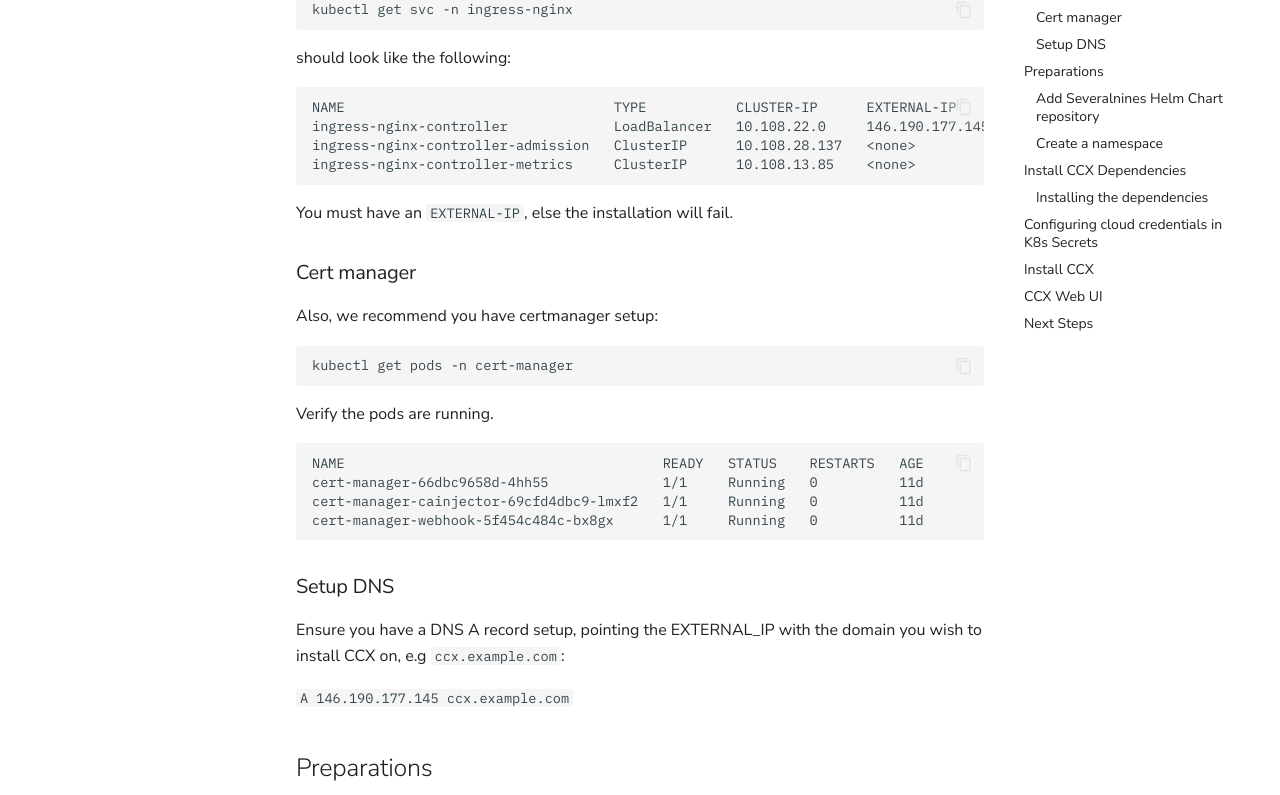
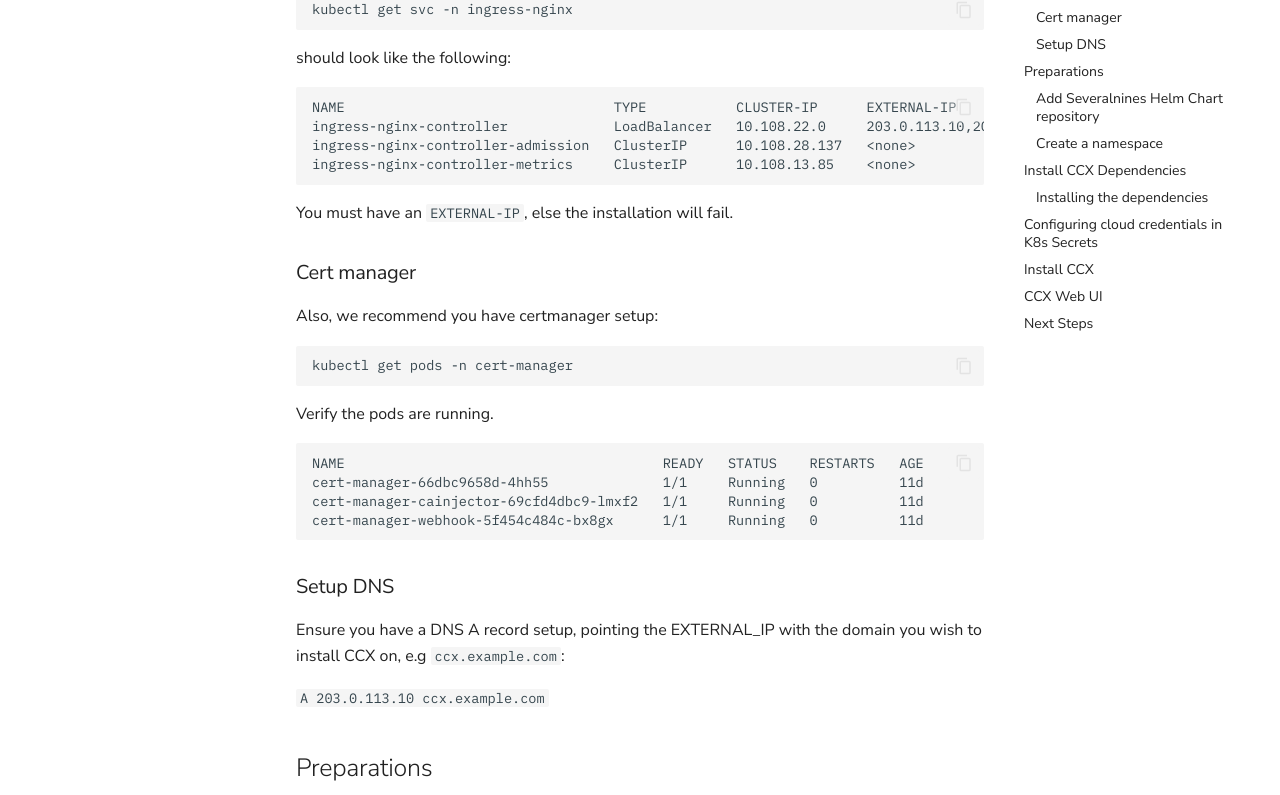
Before and after one commit to severalnines/ccx-docs, an MkDocs documentation site: the page built from docs/admin/Installation/Tutorial.md, in a window 1280 px wide and 1400 px high, scrolled down 1130 px. Shown: the part 162-957 px from the top of the window. Built offline with MkDocs 1.6.1 and Material for MkDocs 9.7.7, drawn with Linux system fonts in a browser that asks for light colours; comment, search, counter and statistics services are not loaded.

Commit message:
CCX-6087 Replace real IP addresses in docs with documentation placeholders
The installation docs shipped a routable Swedish IP (37.30.16.41/32) as a
security-group CIDR and a real DigitalOcean address pair (146.190.177.145
and 2a03:b0c0:3:f0::9cb5:3000) as ingress/DNS examples. The CIDR is the
source address permitted to reach customer database nodes, so publishing it
narrows an attacker's search for the CCX control plane; the rest are simply
someone else's addresses presented as though a reader should copy them. Swap
the CIDRs for the x.x.x.x/32 placeholder already used by every sibling entry
in those blocks, and the host addresses for the RFC 5737 and RFC 3849
documentation ranges, which cannot route anywhere and read unambiguously as
examples. Column padding in the kubectl sample output was adjusted so the
tables still align after the shorter substitutions.

Co-Authored-By: Claude Opus 5 (1M context) <noreply@anthropic.com>

````diff
--- a/docs/admin/Installation/Tutorial.md
+++ b/docs/admin/Installation/Tutorial.md
@@ -46,7 +46,7 @@ should look like the following:
 
 ```
 NAME                                 TYPE           CLUSTER-IP      EXTERNAL-IP                                 PORT(S)                      AGE
-ingress-nginx-controller             LoadBalancer   10.108.22.0     146.190.177.145,2a03:b0c0:3:f0::9cb5:3000   80:31096/TCP,443:31148/TCP   5h40m
+ingress-nginx-controller             LoadBalancer   10.108.22.0     203.0.113.10,2001:db8:3:f0::9cb5:3000       80:31096/TCP,443:31148/TCP   5h40m
 ingress-nginx-controller-admission   ClusterIP      10.108.28.137   <none>                                      443/TCP                      5h40m
 ingress-nginx-controller-metrics     ClusterIP      10.108.13.85    <none>                                      9090/TCP                     5h40m
 ```
@@ -71,7 +71,7 @@ cert-manager-webhook-5f454c484c-bx8gx      1/1     Running   0          11d
 ### Setup DNS
 Ensure you have a DNS A record setup, pointing the EXTERNAL_IP with the domain you wish to install CCX on, e.g `ccx.example.com`:
 
-`A 146.190.177.145  ccx.example.com`
+`A 203.0.113.10  ccx.example.com`
 
 ## Preparations
 ### Add Severalnines Helm Chart repository
````
Also changed, not shown: docs/admin/Installation/Cloud-Providers/cloudstack.md (+1 -1 lines), docs/admin/Installation/Cloud-Providers/openstack.md (+1 -1 lines), docs/admin/Installation/Production-Openshift-installation.md (+3 -3 lines), docs/admin/Installation/Tutorial-openstack.md (+3 -3 lines).
